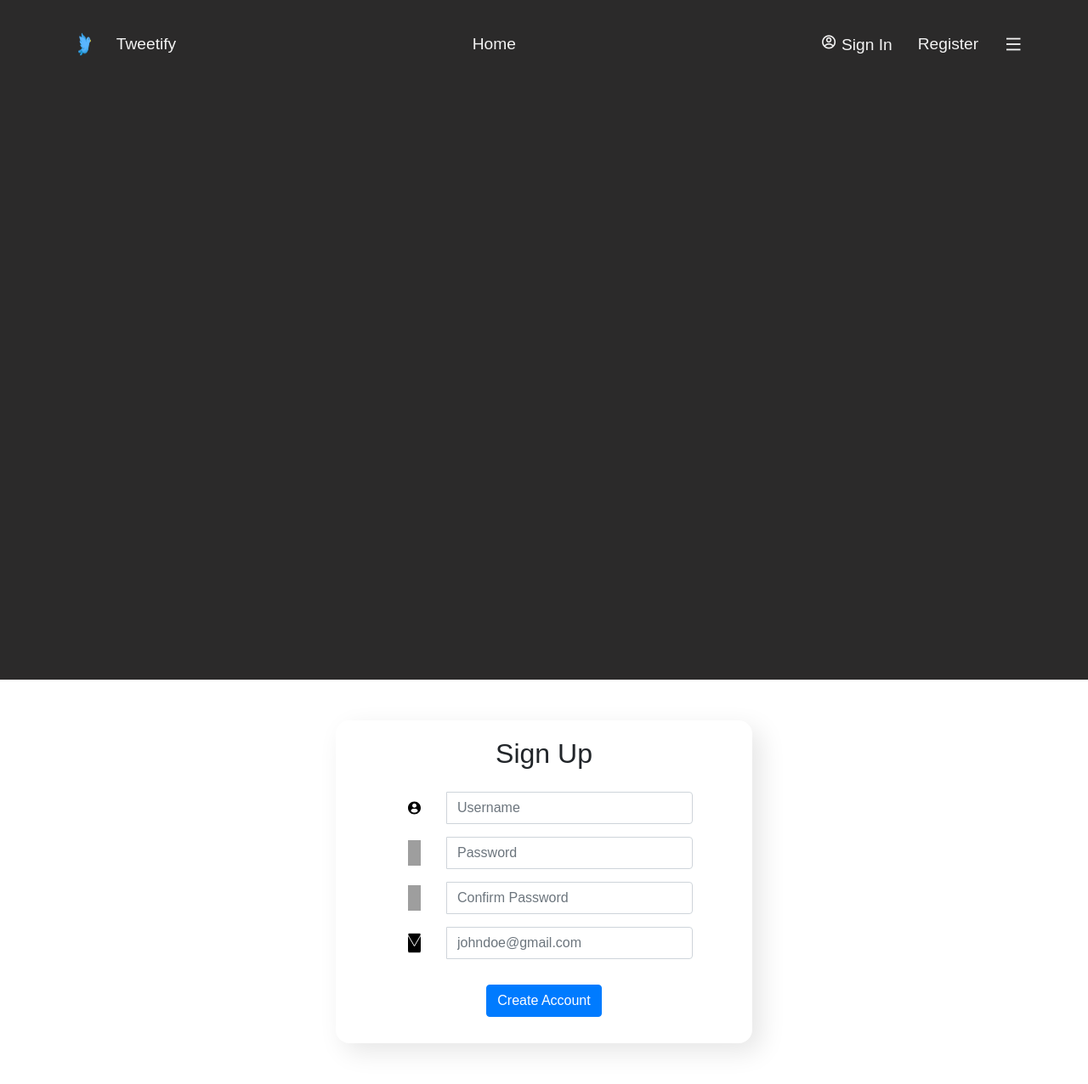
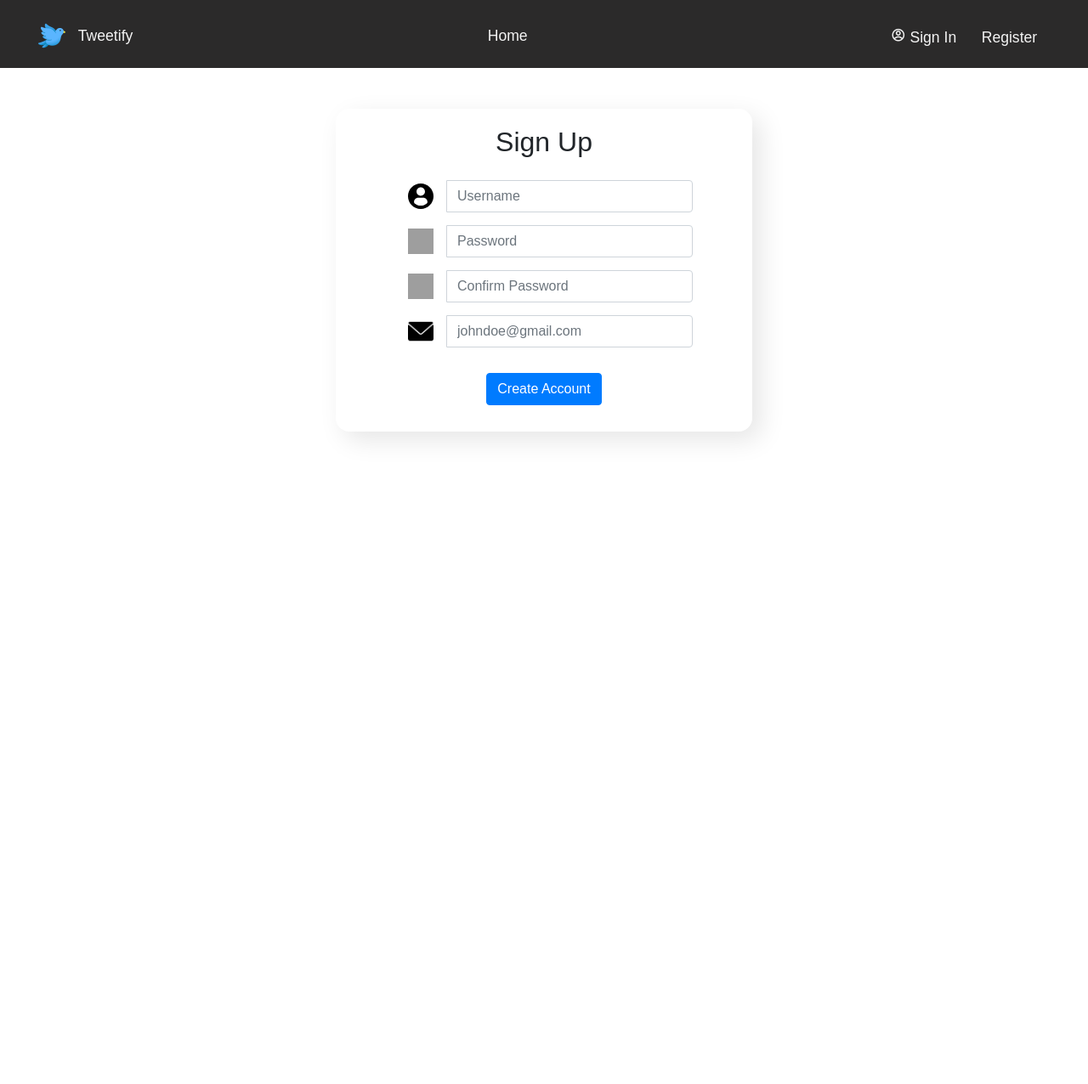
Before and after one commit to ronaakk/Social-Media-Network, a Django app: page /register in a window 1280 px wide. Shown: the whole page at 85% size. After the commit the page ends 518 px from the top, so only its background shows below. Run offline with Django 3.2, Linux system fonts and the light colour scheme; some libraries are stand-ins or nearby versions; grey boxes are pictures that could not be loaded.

Commit message:
Navbar completed, time to move onto posting funcitonality

```diff
--- a/network/static/network/css/authentication-forms.css
+++ b/network/static/network/css/authentication-forms.css
@@ -33,7 +33,7 @@
     margin-top: 15px;
 }
 
-.icon {
+.form-icon {
     height: min(5vw, 30px);
     width: min(5vw, 30px);
     margin: 0px 15px;
--- a/network/static/network/css/styles.css
+++ b/network/static/network/css/styles.css
@@ -5,7 +5,7 @@ html * {
     font-family: 'Poppins', sans-serif;
     text-decoration: none;
     list-style: none;
-    overflow: hidden;
+    /* overflow: hidden; */
 }
 
 /* Styles for 'light/grey' mode currently */
@@ -14,23 +14,22 @@ html * {
     --bg-color: rgb(43, 42, 42);
     --text-color: #f3f3f3;
     --main-color: rgb(65, 142, 197);
+    --body-bg-color: #E7E7E7;
 }
 
-a, span, .username {
+a, .app-name, .username {
     font-family: var(--font-family);
     color: var(--text-color);
 
-    font-size: 1.2rem;
-    font-weight: 200;
-
+    font-size: 1.1rem;
+    font-weight: 300;
 }
 
 /* Originally these styles were in body */
 .navbar-section {
-    min-height: 100vh;
+    min-height: 5rem;
     background-color: var(--bg-color);
     color: var(--text-color);
-
 }
 
 header {
@@ -43,7 +42,7 @@ header {
     align-items: center;
     justify-content: space-between;
     background: transparent;
-    padding: 25px 6%;
+    padding: 1rem 3.5%;
     transition: all .50s ease;
 }
 
@@ -70,27 +69,26 @@ header {
     transition: all 0.5s ease;
 }
 
-.nav-link:hover {
-    color: var(--main-color);
+.user, .register, .app-name {
+    transition: all 0.5s ease;
+    cursor: pointer;
 }
 
-.authentication-actions {
-    display: flex;
-    justify-content: space-between;
-    align-items: center;
+.nav-link:hover, .app-name:hover, .user:hover, .register:hover {
+    color: var(--main-color);
+    text-decoration: none;
 }
 
 .authentication-actions a {
-    margin-right: 20px;
+    margin-right: 15px;
     margin-left: 10px;
 }
 
-.ri-menu-line {
-    font-size: 22px;
-    padding-left: 10px;
-}
-
-.profile-picture-icon{
+.profile-picture-icon {
     font-size: 22px;
     padding-top: 4px;
 }
+
+.body {
+    background-color: var(--body-bg-color);
+}
--- a/network/templates/network/index.html
+++ b/network/templates/network/index.html
@@ -2,8 +2,7 @@
 
 {% block body %}
     <div class="body">
-        <h4>Home</h4>
-        <hr>
+
 
         <div class="post-section">
 
--- a/network/templates/network/layout.html
+++ b/network/templates/network/layout.html
@@ -45,19 +45,17 @@
                             <!-- TODO: Implement light and dark mode later -->
                             {% comment %} <i class="ri-sun-line"></i> {% endcomment %}
                             <div class="profile-picture-icon">
+                                <!-- TODO: Change this to an actual profile picture later-->
                                 <i class="ri-account-circle-line"></i>
                             </div>
                             <a class="username nav-link" href="#">
-                                <!-- TODO: Change this to an actual profile picture later-->
                                 {{ user.username }}
                             </a>
-                            <i class="ri-menu-line"></i>
+                            {% comment %} <i class="menu-ri-menu-line"></i>   {% endcomment %}
 
                     {% else %}
-                        <!-- TOOD: Need to add profile picture functionality to this -->
                         <a href= "{% url 'login' %}" class="user"><i class="ri-account-circle-line"></i> Sign In</a>
-                        <a href="{% url 'register' %}">Register</a>
-                        <i class="ri-menu-line"></i>
+                        <a href="{% url 'register' %}" class="user">Register</a>
                     {% endif %}
                 </div>
             </header>
--- a/network/templates/network/login.html
+++ b/network/templates/network/login.html
@@ -24,11 +24,11 @@
                 {% csrf_token %}
 
                 <div class="input-group">
-                    <img class="icon" src={% static "icons/profile-user.svg" %}>
+                    <img class="form-icon" src={% static "icons/profile-user.svg" %}>
                     <input autofocus class="input form-control" type="text" name="username" placeholder="Username">
                 </div>
                 <div class="input-group">
-                    <img class="icon" src={% static "icons/key.svg" %}>
+                    <img class="form-icon" src={% static "icons/key.svg" %}>
                     <input class="input form-control" type="password" name="password" placeholder="Password">
                 </div>
                 <div class="input-group">
--- a/network/templates/network/register.html
+++ b/network/templates/network/register.html
@@ -26,20 +26,20 @@
                 {% csrf_token %}
 
                 <div class="input-group">
-                    <img class="icon" src={% static "icons/profile-user.svg" %}>
+                    <img class="form-icon" src={% static "icons/profile-user.svg" %}>
                     {{register_form.username}}
                 </div>
                 <div class="input-group">
-                    <img class="icon" src={% static "icons/key.svg" %}>
+                    <img class="form-icon" src={% static "icons/key.svg" %}>
                     {{register_form.password}}
                 </div>
                 <!-- The confirmation will not be part of the Model form, rather just something else to input and compare -->
                 <div class="input-group">
-                    <img class="icon" src={% static "icons/key.svg" %}>
+                    <img class="form-icon" src={% static "icons/key.svg" %}>
                     <input type="password" name="confirmation" class="form-control" placeholder="Confirm Password">
                 </div>
                 <div class="input-group">
-                    <img class="icon" src={% static "icons/envelope.png" %}>
+                    <img class="form-icon" src={% static "icons/envelope.png" %}>
                     {{register_form.email}}
                 </div>
                 <div class="input-group">
```
Also changed, not shown: db.sqlite3.
